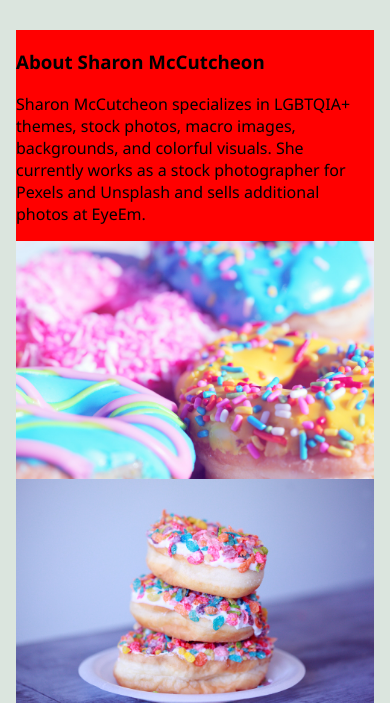
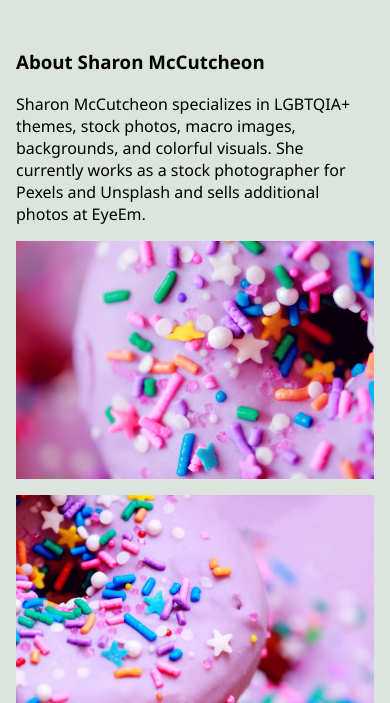
Before and after one commit to JoeUrso/frontend-masters-css-grid, a plain HTML site: page 15-final-project/begin/index.html in a window 390 px wide. Shown: the part 397-1100 px from the top of the page. Drawn offline with Linux system fonts and the light colour scheme.

Commit message:
Syle imgs and about on Donut Love so they're in proper order for mobile

```diff
--- a/15-final-project/begin/css/style.css
+++ b/15-final-project/begin/css/style.css
@@ -261,21 +261,26 @@ figcaption a {
     flex-flow: column wrap;
 }
 .card-container div {
-    background-color: red;
-    order: -1;
+    order: 1;
 }
 .donut1 {
+    order: 5;
 }
 .donut2 {
+    order: 6;
 }
 .donut3 {
+    order: 3;
 }
 .donut4 {
+    order: 4;
 }
 .donut5 {
+    order: 2;
 }
 #donut-love div img {
     width: 100%;
+    margin-bottom: 1rem;
 }
 
 /* footer styles */
```
